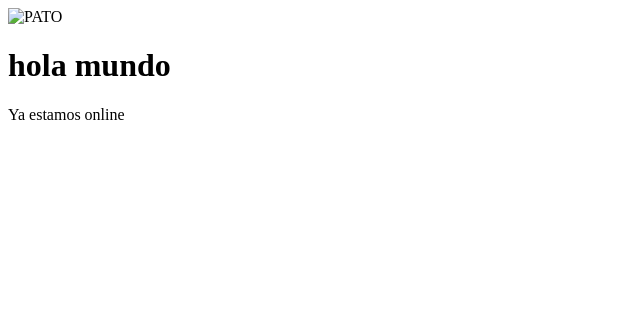
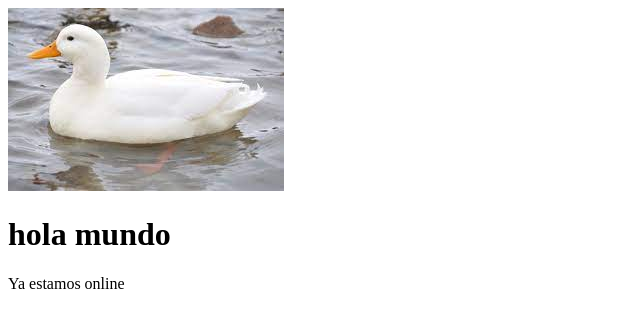
Before and after one commit to Becopo/web, a plain HTML site: page index.html in a window 1280 px wide. Shown: the whole page, without its empty margins (0-640 px from the left). Drawn offline with Linux system fonts and the light colour scheme; the site is published under a folder, as on GitHub Pages, so addresses that start at the root find nothing.

Commit message:
Actualice la ruta

```diff
--- a/index.html
+++ b/index.html
@@ -7,7 +7,7 @@
     <title>Document</title>
 </head>
 <body>
-    <img src="/descarga.jpg" alt="PATO">
+    <img src="./descarga.jpg" alt="PATO">
     <h1> hola mundo </h1>
     <p> Ya estamos online </p>
 </body>
```
